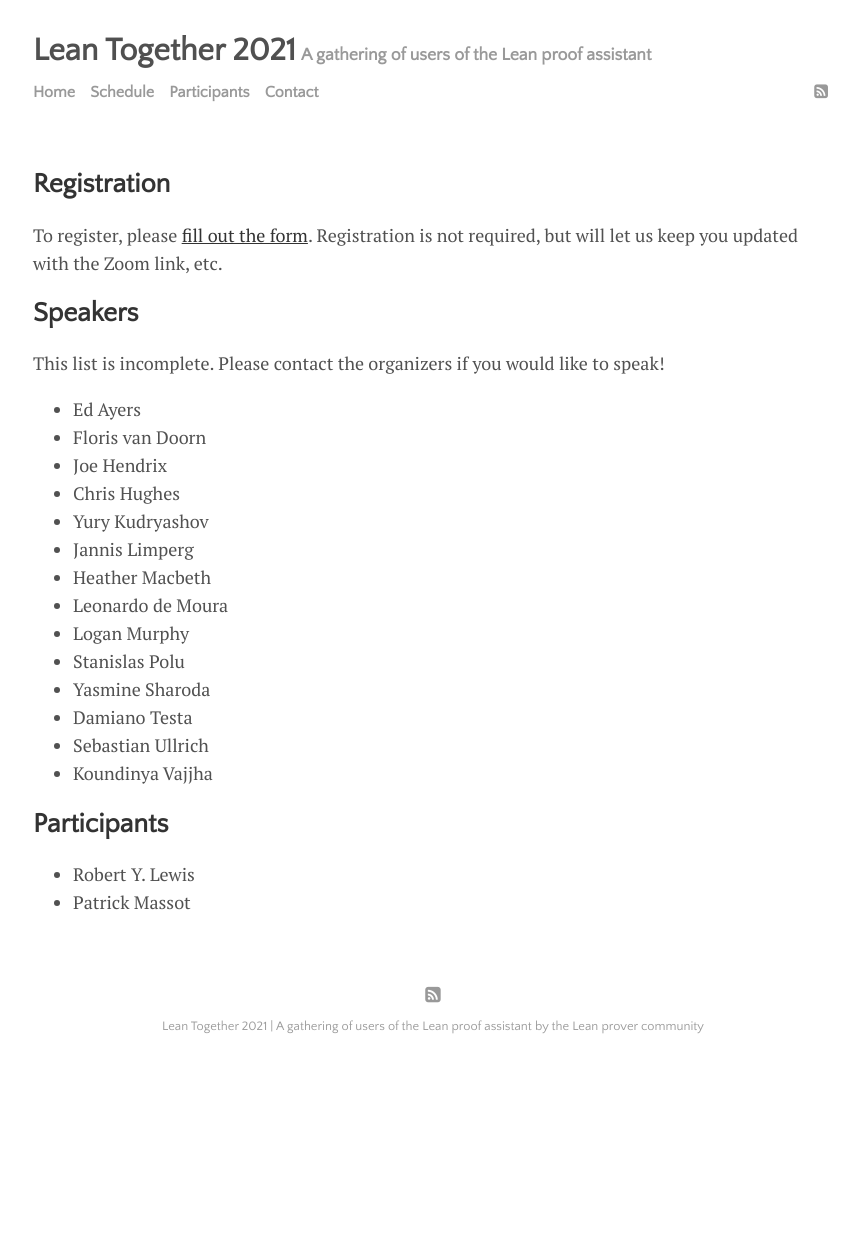
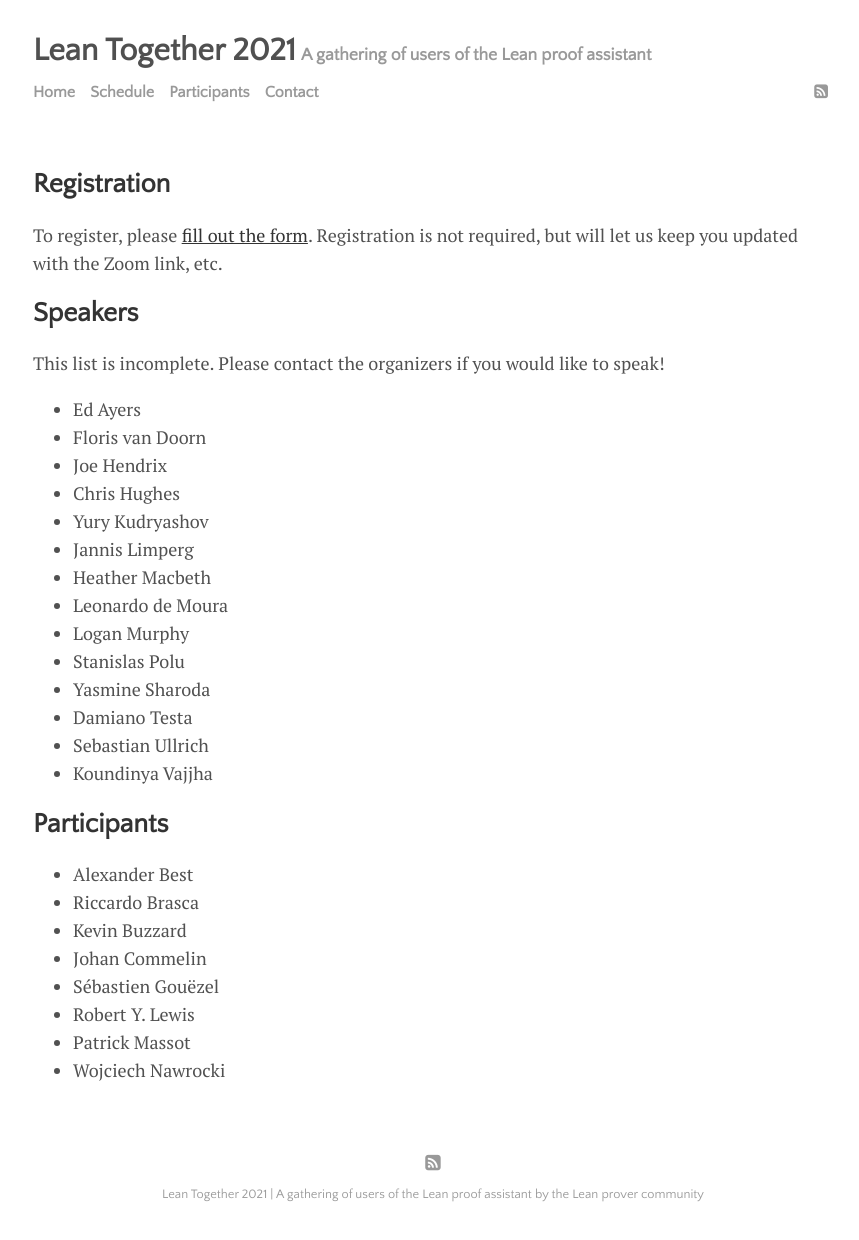
Before and after one commit to leanprover-community/lt2021, a Jekyll site: the page built from participants.md, in a window 1280 px wide. Shown: the whole page, without its empty margins (207-1066 px from the left). Built offline with Jekyll 4.4.1, drawn with Linux system fonts in a browser that asks for light colours; before the commit the page ends 1072 px from its top, so only the background shows below that.

Commit message:
add registered participants

```diff
--- a/participants.md
+++ b/participants.md
@@ -31,5 +31,11 @@ This list is incomplete. Please contact the organizers if you would like to spea
 
 ## Participants
 
+* Alexander Best
+* Riccardo Brasca
+* Kevin Buzzard
+* Johan Commelin
+* Sébastien Gouëzel
 * Robert Y. Lewis
 * Patrick Massot
+* Wojciech Nawrocki
```
